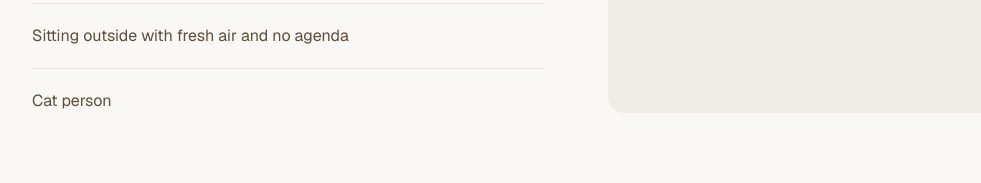
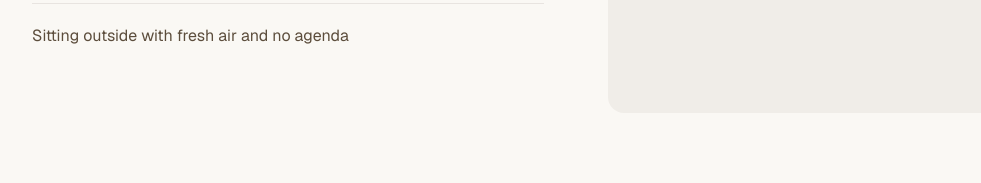
Before and after one commit to NanaAbenaBempong/artbysarps-v2, a Next.js app: page /about in a window 1280 px wide. Shown: the part 1498-1681 px from the top of the page, without its empty margins (64-1045 px from the left). Built offline with nearby package versions, Linux system fonts and the light colour scheme; no server answers.

Commit message:
Update src/app/about/page.tsx

```diff
--- a/src/app/about/page.tsx
+++ b/src/app/about/page.tsx
@@ -10,7 +10,6 @@ const notAtScreen = [
   { label: 'Reading',                             color: '#e8e4dc' },
   { label: 'Baking',                              color: '#f0e8dc' },
   { label: 'Sitting outside with fresh air and no agenda', color: '#dce8e0' },
-  { label: 'Cat person',                          color: '#e8dce8' },
 ]
 
 // ── Section 2 cards ───────────────────────────────────────────────────────────
```
